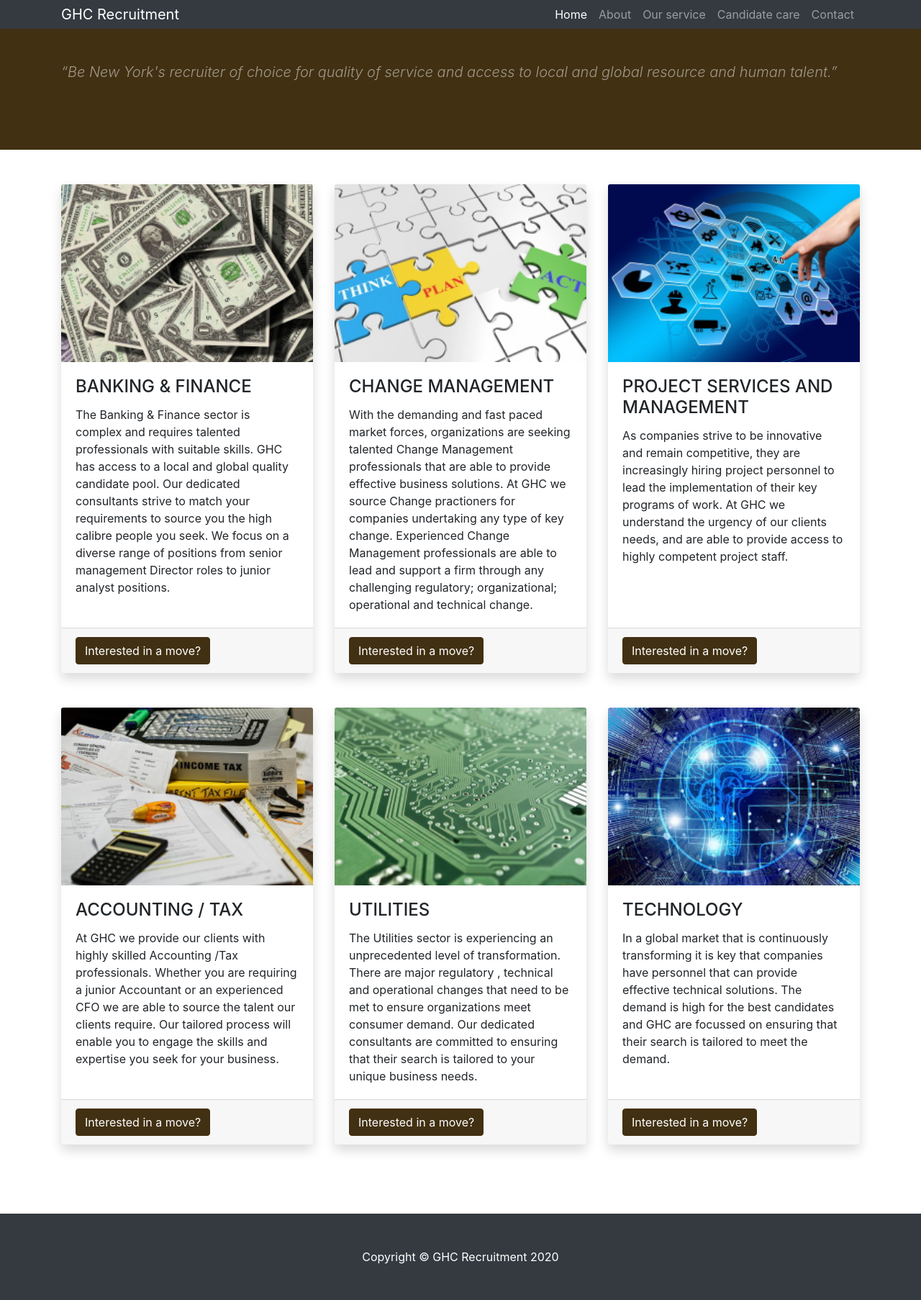
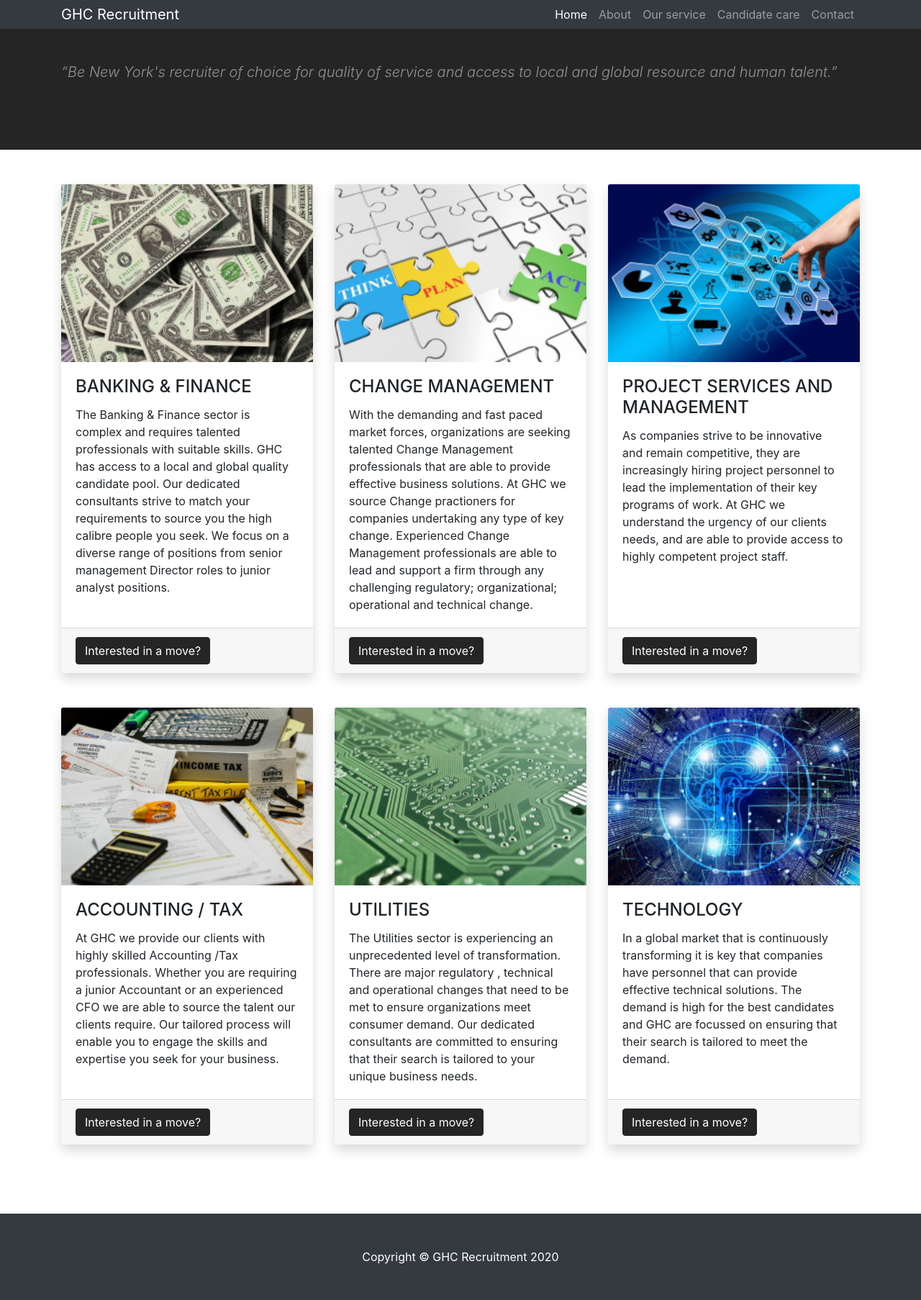
Before and after one commit to MalWalters/ghc-recruitment.github.io, a Jekyll site: the page built from index.html, in a window 1280 px wide. Shown: the whole page at 72% size. Built offline with Jekyll 4.4.1, drawn with Linux system fonts in a browser that asks for light colours.

Commit message:
changes to header background

```diff
--- a/_config.yml
+++ b/_config.yml
@@ -3,7 +3,7 @@ description: A business home page starter template for Bootstrap 4 featuring mar
 
 baseurl: /ghc-recruitment.github.io
 #color-scheme: "mediumseagreen" # the scheme can be any HEX code like "#00aa55"
-color-scheme: "#413012"
+color-scheme: "#252525"
 
 sass:
   sass_dir: /assets/css/_sass
```
